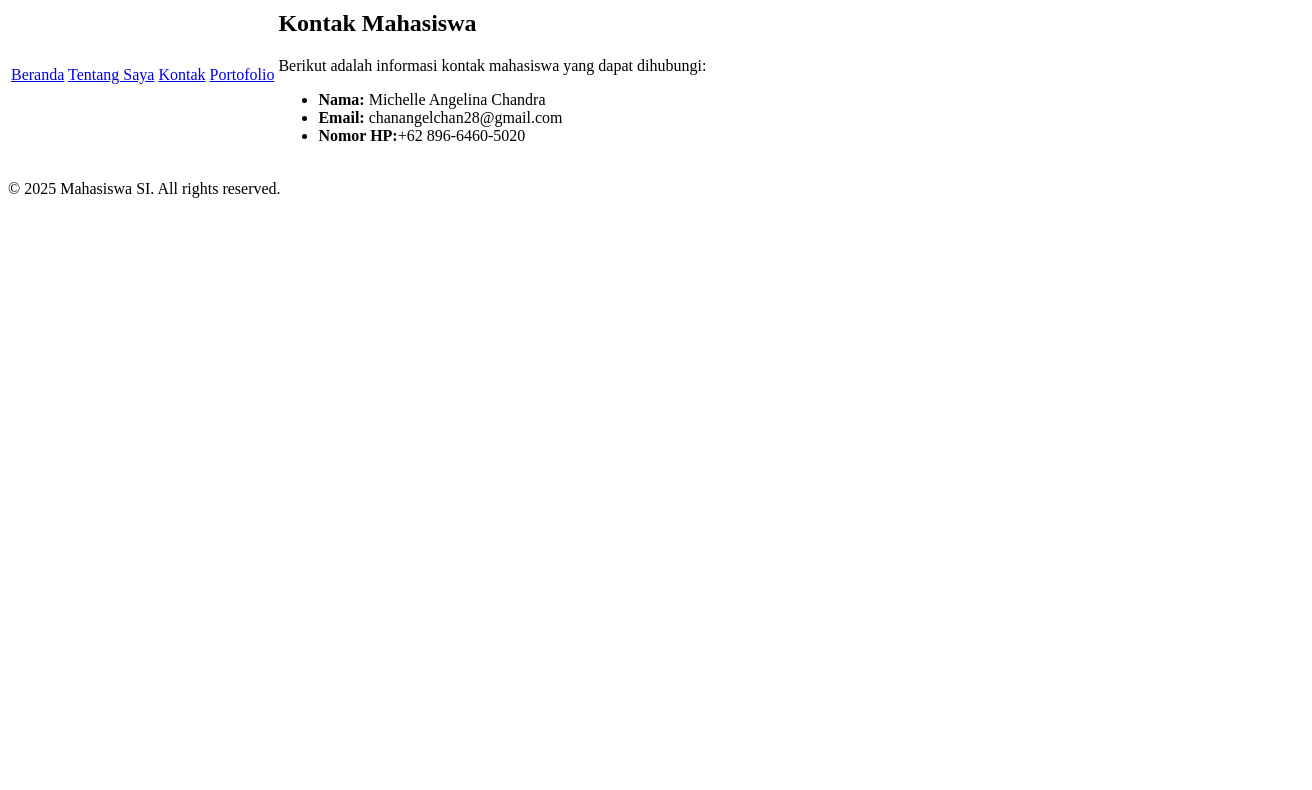
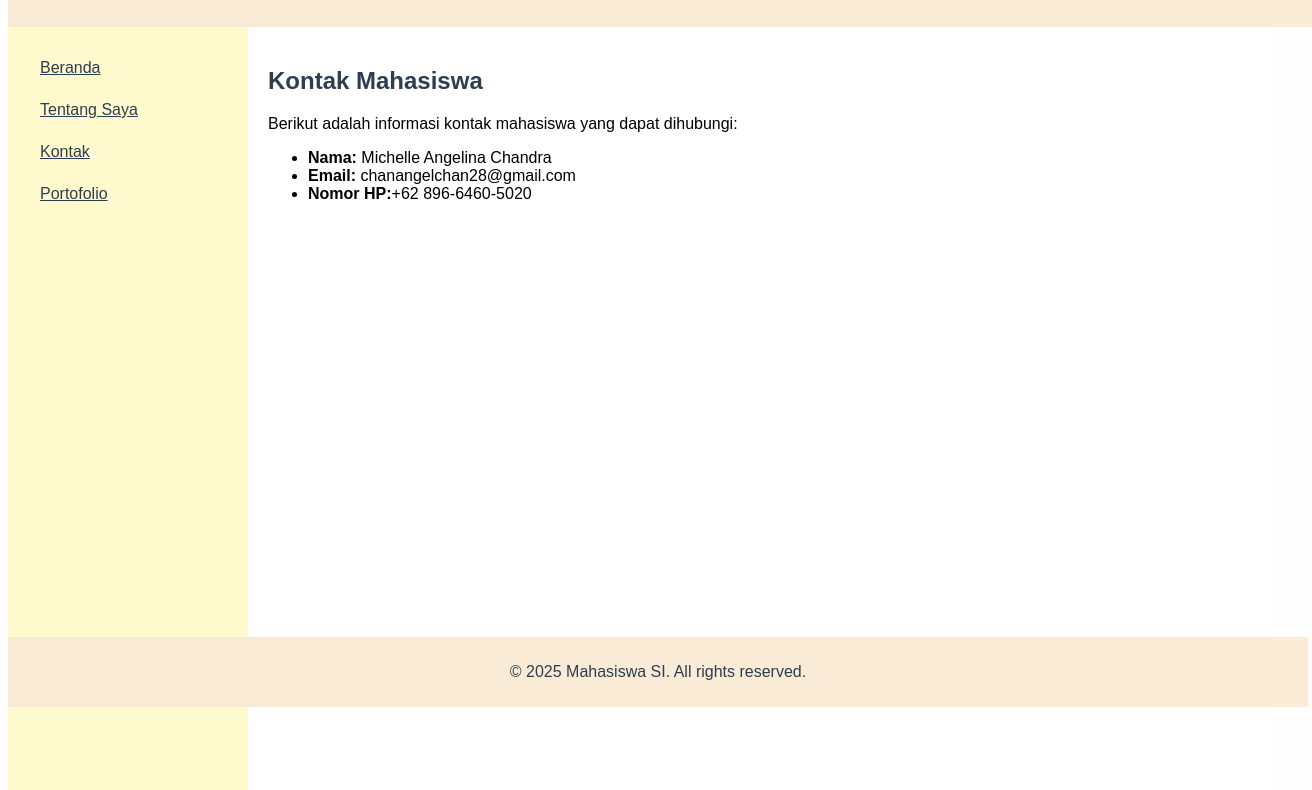
Before and after one commit to chelchanz/WEB-PRIBADI, a plain HTML site: page contact.html in a window 1280 px wide. Shown: the part 93-883 px from the top of the page, 1312 px wide, since content can reach past the window. Before the commit the page ends 800 px from the top, so only its background shows below. Drawn offline with Linux system fonts and the light colour scheme.

Commit message:
Update contact.html

```diff
--- a/contact.html
+++ b/contact.html
@@ -3,7 +3,7 @@
 <head>
     <meta charset="UTF-8">
     <title>Informasi Kontak Mahasiswa</title>
-    <link rel="stylesheet" href="./style.css">
+     <link rel="stylesheet" href="./Home.css">
 </head>
 <body>
 
```
